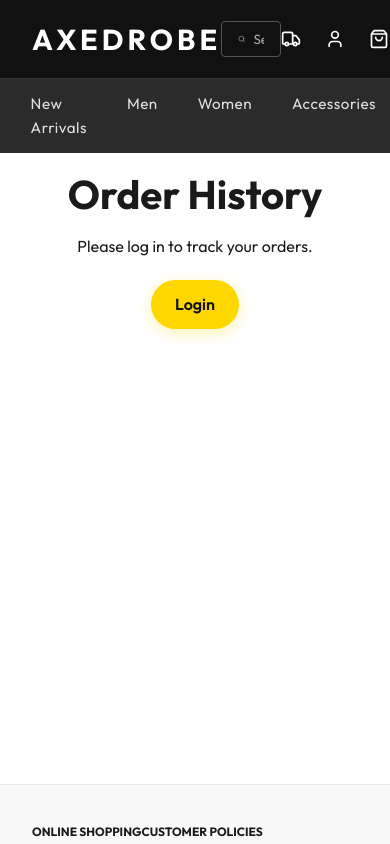
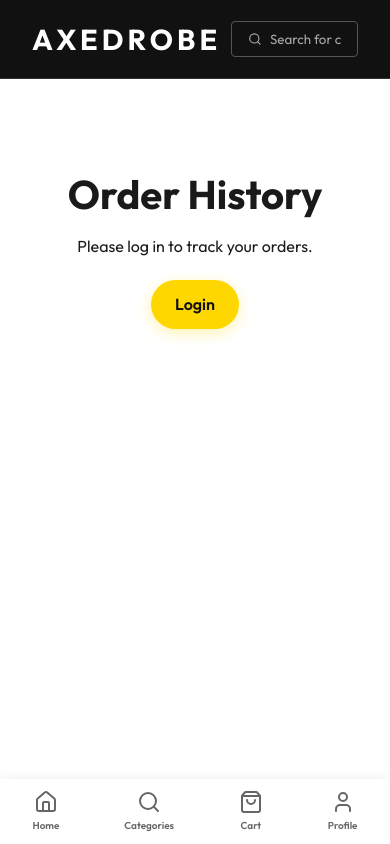
Before and after one commit to mrAbhimanyuVishwakarma/E-Commerce-Order-Management-System, a React (Vite) app in the folder frontend/: page /orders in a window 390 px wide. Shown: the top 844 px of the page. Built offline with nearby package versions, Linux system fonts and the light colour scheme.

Commit message:
feat(ui): Implement responsive design and mobile bottom navigation

```diff
--- a/frontend/src/App.jsx
+++ b/frontend/src/App.jsx
@@ -3,6 +3,7 @@ import { BrowserRouter as Router, Routes, Route } from 'react-router-dom';
 import { AuthProvider } from './context/AuthContext';
 import Header from './components/Header';
 import Footer from './components/Footer';
+import MobileNav from './components/MobileNav';
 import Home from './pages/Home';
 import Auth from './pages/Auth';
 import Cart from './pages/Cart';
@@ -32,6 +33,7 @@ function App() {
               </Routes>
             </main>
             <Footer />
+            <MobileNav />
           </div>
         </Router>
       </ToastProvider>
--- a/frontend/src/components/Footer.css
+++ b/frontend/src/components/Footer.css
@@ -118,6 +118,10 @@
 }
 
 @media (max-width: 768px) {
+  .footer-container {
+    padding-bottom: 70px; /* Space for MobileNav */
+  }
+
   .footer-content {
     flex-direction: column;
   }
--- a/frontend/src/components/Header.css
+++ b/frontend/src/components/Header.css
@@ -100,3 +100,19 @@
 .nav-link:hover {
   color: #ffffff;
 }
+
+/* Mobile Responsive Adjustments */
+@media (max-width: 768px) {
+  .header-bottom {
+    display: none; /* Hide desktop category links on mobile */
+  }
+
+  .header-actions {
+    display: none; /* Hide desktop action buttons, moved to MobileNav */
+  }
+
+  .search-bar {
+    width: 60%; /* Expand search bar on mobile */
+    margin-left: 10px;
+  }
+}
--- /dev/null
+++ b/frontend/src/components/MobileNav.css
@@ -0,0 +1,37 @@
+.mobile-nav {
+  display: none; /* Hidden on desktop */
+}
+
+@media (max-width: 768px) {
+  .mobile-nav {
+    display: flex;
+    justify-content: space-around;
+    align-items: center;
+    position: fixed;
+    bottom: 0;
+    left: 0;
+    width: 100%;
+    background-color: var(--bg-primary);
+    border-top: 1px solid var(--glass-border);
+    padding: 10px 0;
+    z-index: 2000;
+    box-shadow: 0 -2px 10px rgba(0, 0, 0, 0.05);
+  }
+
+  .nav-item {
+    display: flex;
+    flex-direction: column;
+    align-items: center;
+    text-decoration: none;
+    color: var(--text-secondary);
+    font-size: 10px;
+    font-weight: 600;
+    gap: 4px;
+    transition: color 0.2s ease;
+  }
+
+  .nav-item.active,
+  .nav-item:hover {
+    color: var(--accent-primary);
+  }
+}
--- /dev/null
+++ b/frontend/src/components/MobileNav.jsx
@@ -0,0 +1,35 @@
+import React, { useContext } from 'react';
+import { NavLink } from 'react-router-dom';
+import { Home, Search, ShoppingBag, User } from 'lucide-react';
+import { AuthContext } from '../context/AuthContext';
+import './MobileNav.css';
+
+const MobileNav = () => {
+  const { token } = useContext(AuthContext);
+
+  return (
+    <nav className="mobile-nav">
+      <NavLink to="/" className={({ isActive }) => (isActive ? 'nav-item active' : 'nav-item')} end>
+        <Home size={24} />
+        <span>Home</span>
+      </NavLink>
+
+      <NavLink to="/search" className={({ isActive }) => (isActive ? 'nav-item active' : 'nav-item')}>
+        <Search size={24} />
+        <span>Categories</span>
+      </NavLink>
+
+      <NavLink to="/cart" className={({ isActive }) => (isActive ? 'nav-item active' : 'nav-item')}>
+        <ShoppingBag size={24} />
+        <span>Cart</span>
+      </NavLink>
+
+      <NavLink to={token ? "/orders" : "/auth"} className={({ isActive }) => (isActive ? 'nav-item active' : 'nav-item')}>
+        <User size={24} />
+        <span>Profile</span>
+      </NavLink>
+    </nav>
+  );
+};
+
+export default MobileNav;
--- a/frontend/src/components/ProductCard.css
+++ b/frontend/src/components/ProductCard.css
@@ -160,3 +160,34 @@
 .product-actions {
   padding: 0 1rem 1rem 1rem;
 }
+
+@media (max-width: 768px) {
+  .product-info {
+    padding: 0.6rem;
+  }
+
+  .product-title {
+    font-size: 0.9rem;
+  }
+
+  .current-price {
+    font-size: 1rem;
+  }
+
+  .original-price, .discount {
+    font-size: 0.75rem;
+  }
+
+  .offer-text {
+    font-size: 0.7rem;
+  }
+
+  .add-to-cart-btn {
+    padding: 0.6rem;
+    font-size: 0.85rem;
+  }
+
+  .product-actions {
+    padding: 0 0.6rem 0.6rem 0.6rem;
+  }
+}
--- a/frontend/src/pages/ProductDetail.css
+++ b/frontend/src/pages/ProductDetail.css
@@ -260,11 +260,32 @@
 }
 
 @media (max-width: 600px) {
+  .product-detail-page {
+    padding-bottom: 120px; /* Space for the fixed action buttons and MobileNav */
+  }
+
   .main-image {
     width: 100%;
   }
 
   .pdp-actions {
-    flex-direction: column;
+    position: fixed;
+    bottom: 60px; /* Above the 60px MobileNav */
+    left: 0;
+    width: 100%;
+    margin: 0;
+    padding: 10px;
+    background: var(--bg-primary);
+    box-shadow: 0 -4px 10px rgba(0, 0, 0, 0.1);
+    z-index: 100;
+    gap: 10px;
+  }
+
+  .btn-add-to-bag {
+    padding: 12px 0;
+  }
+
+  .btn-wishlist {
+    padding: 12px 0;
   }
 }
--- a/frontend/src/pages/Products.css
+++ b/frontend/src/pages/Products.css
@@ -162,16 +162,46 @@
   color: var(--text-light);
 }
 
+.mobile-filter-toggle {
+  display: none;
+}
+
 @media (max-width: 768px) {
   .products-layout {
     flex-direction: column;
   }
 
+  .mobile-filter-toggle {
+    display: flex;
+    align-items: center;
+    gap: 8px;
+    padding: 10px 15px;
+    background: var(--bg-secondary);
+    border: 1px solid var(--glass-border);
+    border-radius: 4px;
+    font-size: 14px;
+    font-weight: 600;
+    cursor: pointer;
+    margin-bottom: 15px;
+    color: var(--text-primary);
+  }
+
   .products-sidebar {
+    display: none; /* Hidden by default on mobile */
     width: 100%;
     border-right: none;
-    border-bottom: 1px solid #eaeaec;
+    border-bottom: 1px solid var(--glass-border);
     padding-right: 0;
     margin-bottom: 20px;
+    padding-bottom: 20px;
+  }
+
+  .products-sidebar.mobile-open {
+    display: block; /* Show when toggled */
+  }
+
+  .product-grid {
+    grid-template-columns: repeat(2, 1fr);
+    gap: 10px;
   }
 }
--- a/frontend/src/pages/Products.jsx
+++ b/frontend/src/pages/Products.jsx
@@ -14,6 +14,7 @@ const Products = () => {
   const [filteredProducts, setFilteredProducts] = useState([]);
   const [loading, setLoading] = useState(true);
   const [error, setError] = useState(null);
+  const [isFilterOpen, setIsFilterOpen] = useState(false);
   const { showToast } = useToast();
 
   useEffect(() => {
@@ -92,8 +93,12 @@ const Products = () => {
       </div>
 
       <div className="products-layout">
+        <div className="mobile-filter-toggle" onClick={() => setIsFilterOpen(!isFilterOpen)}>
+          <span className="filter-icon">⚙️</span> {isFilterOpen ? 'Hide Filters' : 'Show Filters'}
+        </div>
+
         {/* Sidebar */}
-        <aside className="products-sidebar">
+        <aside className={`products-sidebar ${isFilterOpen ? 'mobile-open' : ''}`}>
           <div className="sidebar-header">
             <h3>FILTERS</h3>
             <button className="clear-filters">CLEAR ALL</button>
```
